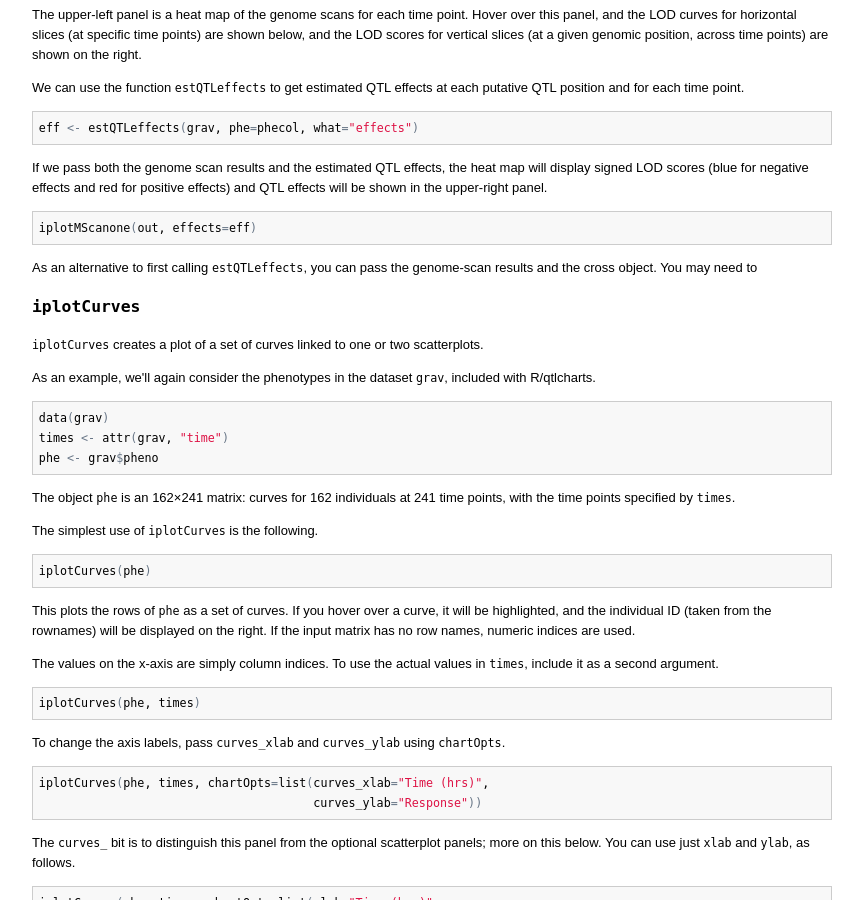
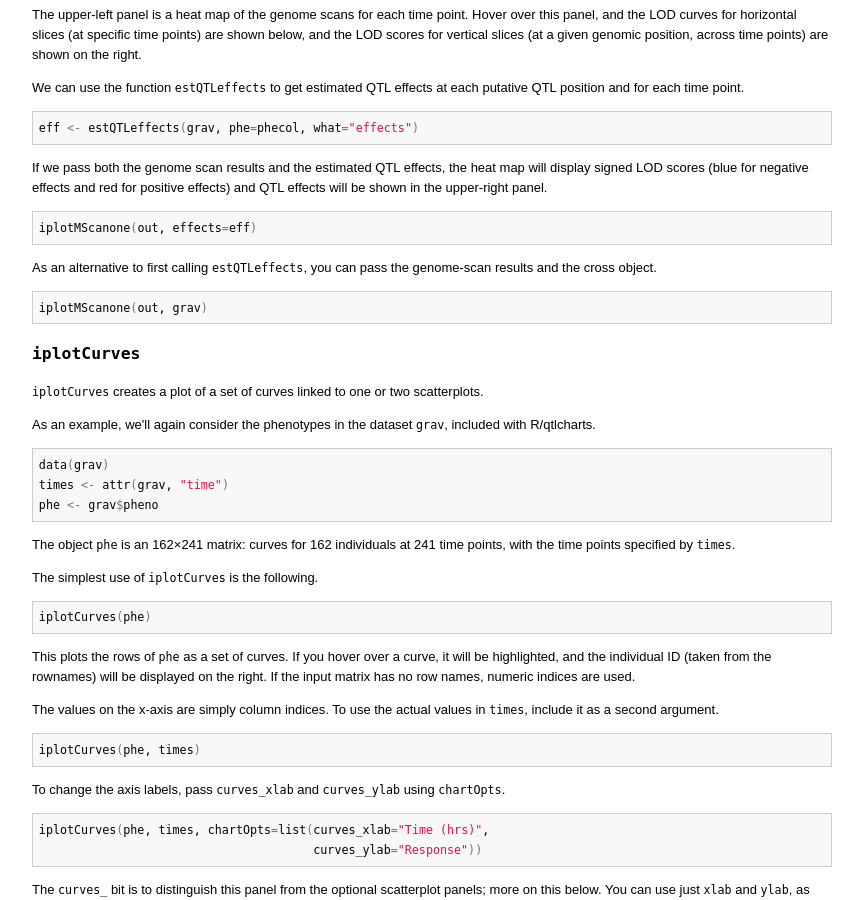
Before and after one commit to kbroman/qtlcharts, a Jekyll site: the page assets/vignettes/userGuide.html, which Jekyll copies as it is, in a window 1280 px wide and 900 px high, scrolled down 6279 px. Shown: the whole window, without its empty margins (81-944 px from the left). Built offline with Jekyll 4.4.1, drawn with Linux system fonts in a browser that asks for light colours; formulas are drawn with MathJax 3.

Commit message:
userGuide: small change

```diff
--- a/assets/vignettes/userGuide.html
+++ b/assets/vignettes/userGuide.html
@@ -607,7 +607,10 @@ upper-right panel.</p>
 </code></pre>
 
 <p>As an alternative to first calling <code>estQTLeffects</code>, you can pass the genome-scan
-results and the cross object. You may need to </p>
+results and the cross object.</p>
+
+<pre><code class="r">iplotMScanone(out, grav)
+</code></pre>
 
 <h3><code>iplotCurves</code></h3>
 
```
